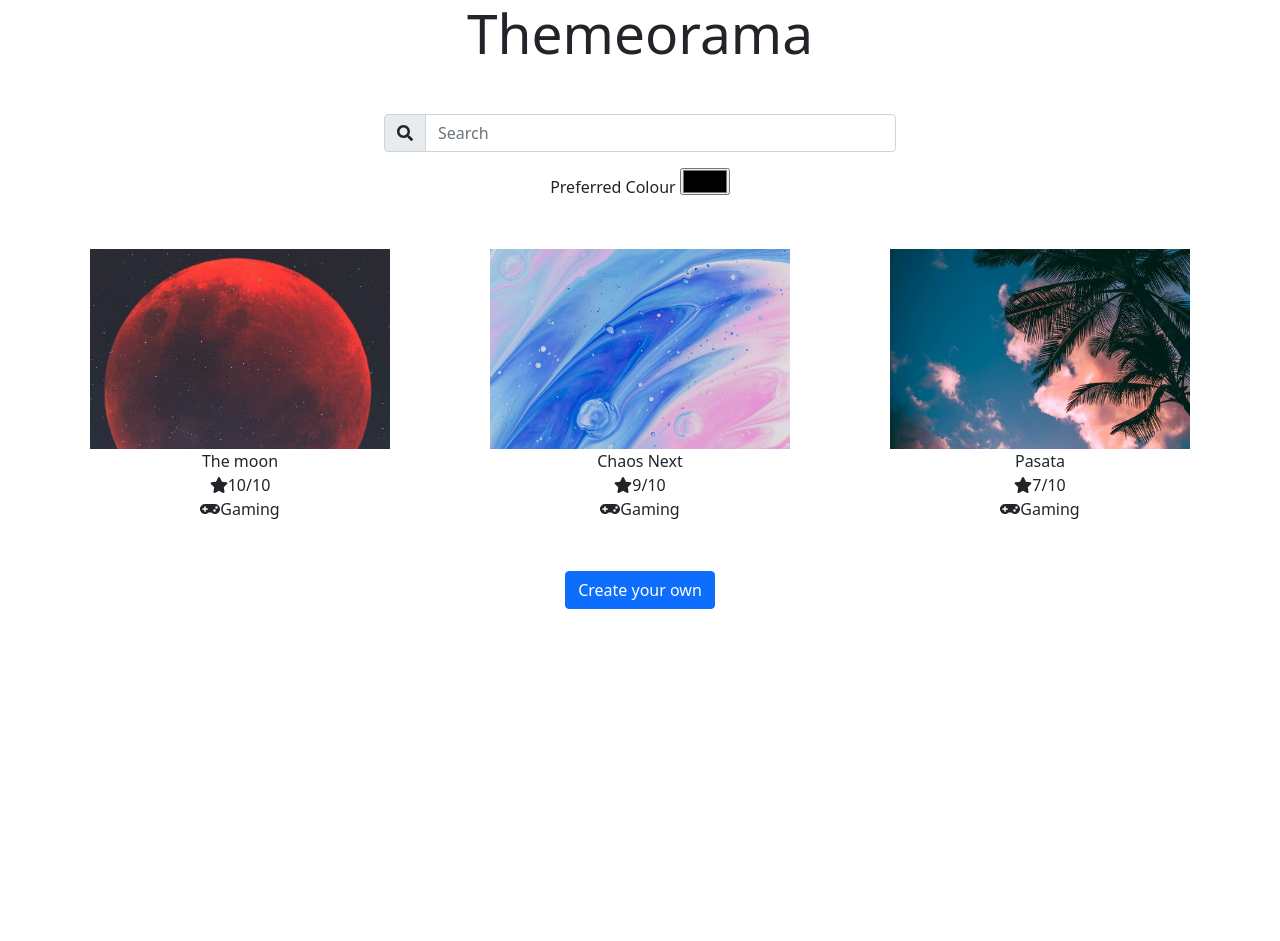
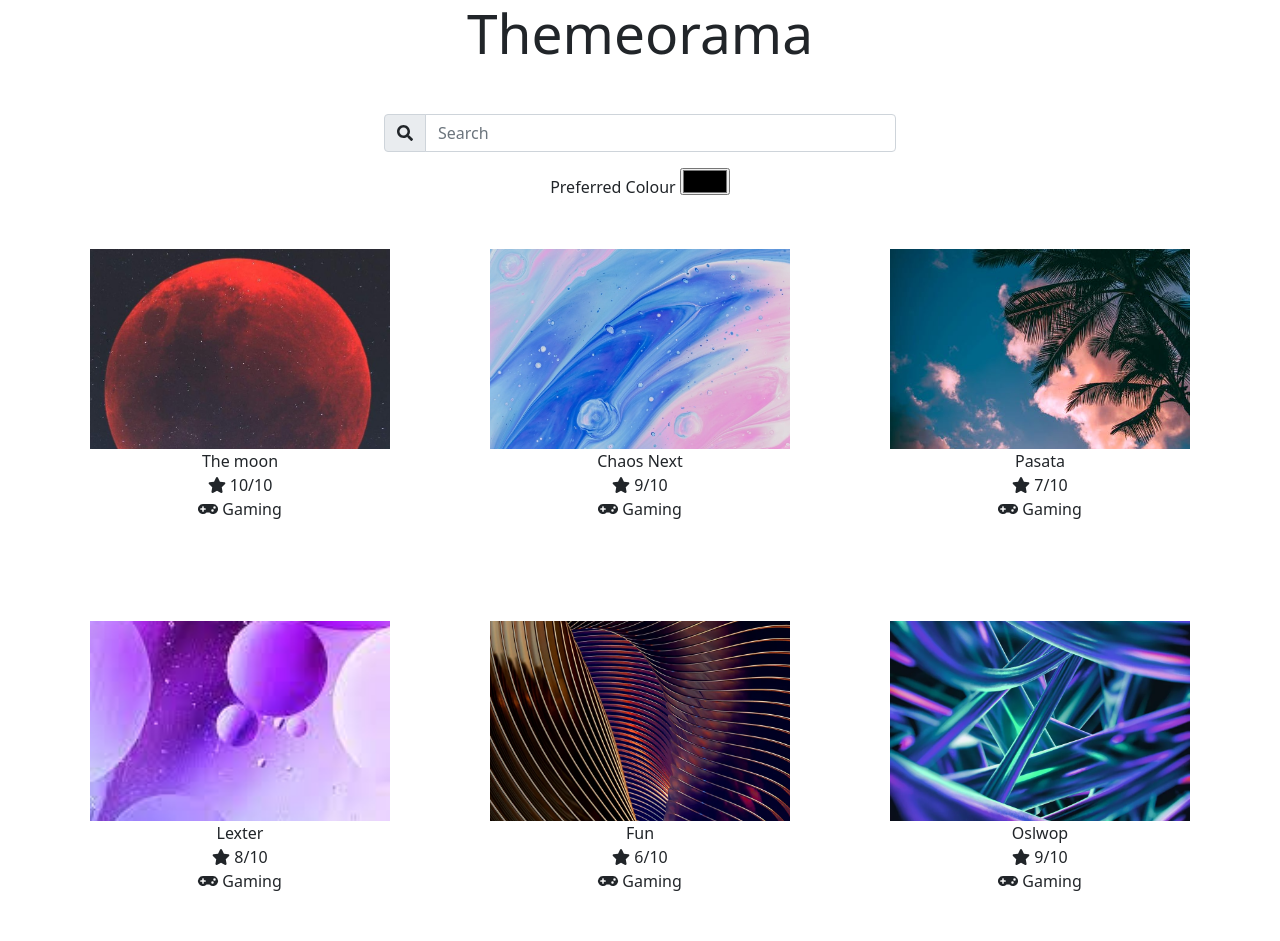
Before and after one commit to ajayyy/seg3125-static-work, a React (Create React App) app in the folder Module9/: page / in a window 1280 px wide. Shown: the top 941 px of the page. Before the commit the page ends 800 px from the top, so only its background shows below. Built offline with nearby package versions, Linux system fonts and the light colour scheme.

Commit message:
Add searching

```diff
--- a/Module9/src/components/Gallery.css
+++ b/Module9/src/components/Gallery.css
@@ -3,4 +3,5 @@
     display: flex;
     justify-content: center;
     flex-direction: row;
+    flex-wrap: wrap;
 }
--- a/Module9/src/components/Gallery.js
+++ b/Module9/src/components/Gallery.js
@@ -47,25 +47,26 @@ const themes = [
     }
 ];
 
-function Gallery() {
+function Gallery(props) {
     return (
         <div className="gallery-div">
-            {getThemeThumbnails()}
+            {getThemeThumbnails(props.search)}
         </div>
     );
 }
 
-function getThemeThumbnails() {
+function getThemeThumbnails(search) {
     const elements = [];
-    for (let i = 0; i < 3; i++) {
+    const foundThemes = themes.filter(theme => theme.name.toLowerCase().includes(search.toLowerCase()));
+    for (let i = 0; i < foundThemes.length; i++) {
         elements.push(
             <ThemeThumbnail
                 key={i}
-                image={themes[i].image}
-                name={themes[i].name}
-                rating={themes[i].rating}
-                categoryIcon={themes[i].categoryIcon}
-                category={themes[i].category} />
+                image={foundThemes[i].image}
+                name={foundThemes[i].name}
+                rating={foundThemes[i].rating}
+                categoryIcon={foundThemes[i].categoryIcon}
+                category={foundThemes[i].category} />
         );
     }
 
--- a/Module9/src/components/SearchPage.js
+++ b/Module9/src/components/SearchPage.js
@@ -3,8 +3,13 @@ import Gallery from "./Gallery";
 import { InputGroup, FormControl, Button } from 'react-bootstrap';
 import { FontAwesomeIcon } from '@fortawesome/react-fontawesome'
 import { faSearch } from '@fortawesome/free-solid-svg-icons'
+import React, { useState } from 'react';
 
 function SearchPage(props) {
+    const [state, setState] = useState({
+        search: ""
+    });
+
     return (
         <div className="search-page">
             <InputGroup className="mb-3" id="searchBox">
@@ -14,7 +19,8 @@ function SearchPage(props) {
                 <FormControl
                     placeholder="Search"
                     aria-label="Search"
-                    aria-describedby="search-addon" />
+                    aria-describedby="search-addon"
+                    onChange={(e) => setState({search: e.target.value})} />
             </InputGroup>
 
             <div className="colors">
@@ -22,7 +28,8 @@ function SearchPage(props) {
                 <input type="color"/>
             </div>
 
-            <Gallery />
+            <Gallery
+                search={state.search} />
 
             <Button variant="primary" onClick={() => props.pageChange('submit')}>Create your own</Button>
         </div>
--- a/Module9/src/components/ThemeThumbnail.js
+++ b/Module9/src/components/ThemeThumbnail.js
@@ -11,11 +11,11 @@ function ThemeThumbnail(props) {
             </div>
             <div className="theme-rating">
                 <FontAwesomeIcon icon={faStar} />
-                {`${props.rating}/10`}
+                {` ${props.rating}/10`}
             </div>
             <div className="theme-category">
                 <FontAwesomeIcon icon={props.categoryIcon} />
-                {props.category}
+                {` ${props.category}`}
             </div>
         </div>
     );
```
Also changed, not shown: Module9/src/App.js (+0 -11 lines).
